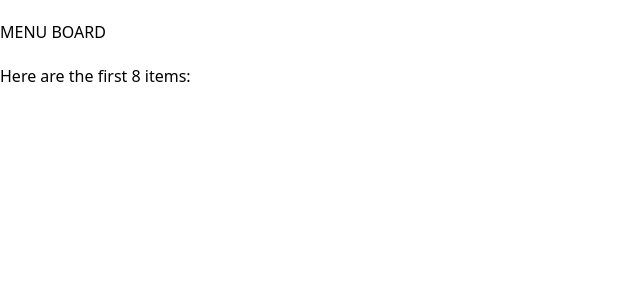
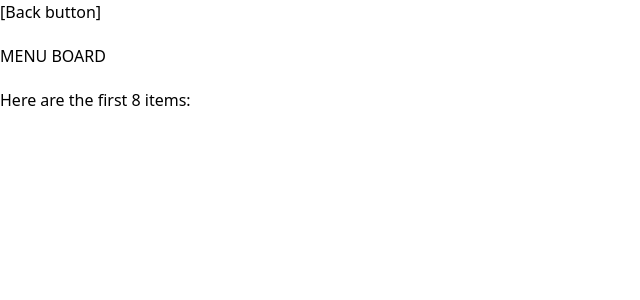
Before and after one commit to csce-315-331-2023c/rFork, a Next.js app: page /menu-board in a window 1280 px wide. Shown: the top 300 px of the page, without its empty margins (0-640 px from the left). Built offline with nearby package versions, Linux system fonts and the light colour scheme.

Commit message:
Added back button to MenuBoard

```diff
--- a/src/app/menu-board/page.tsx
+++ b/src/app/menu-board/page.tsx
@@ -19,6 +19,7 @@ export default function MenuBoard() {
 
     return (
         <div>
+            <a href="/">[Back button]</a>
             <header className='py-5'>
                 MENU BOARD
             </header>
```
